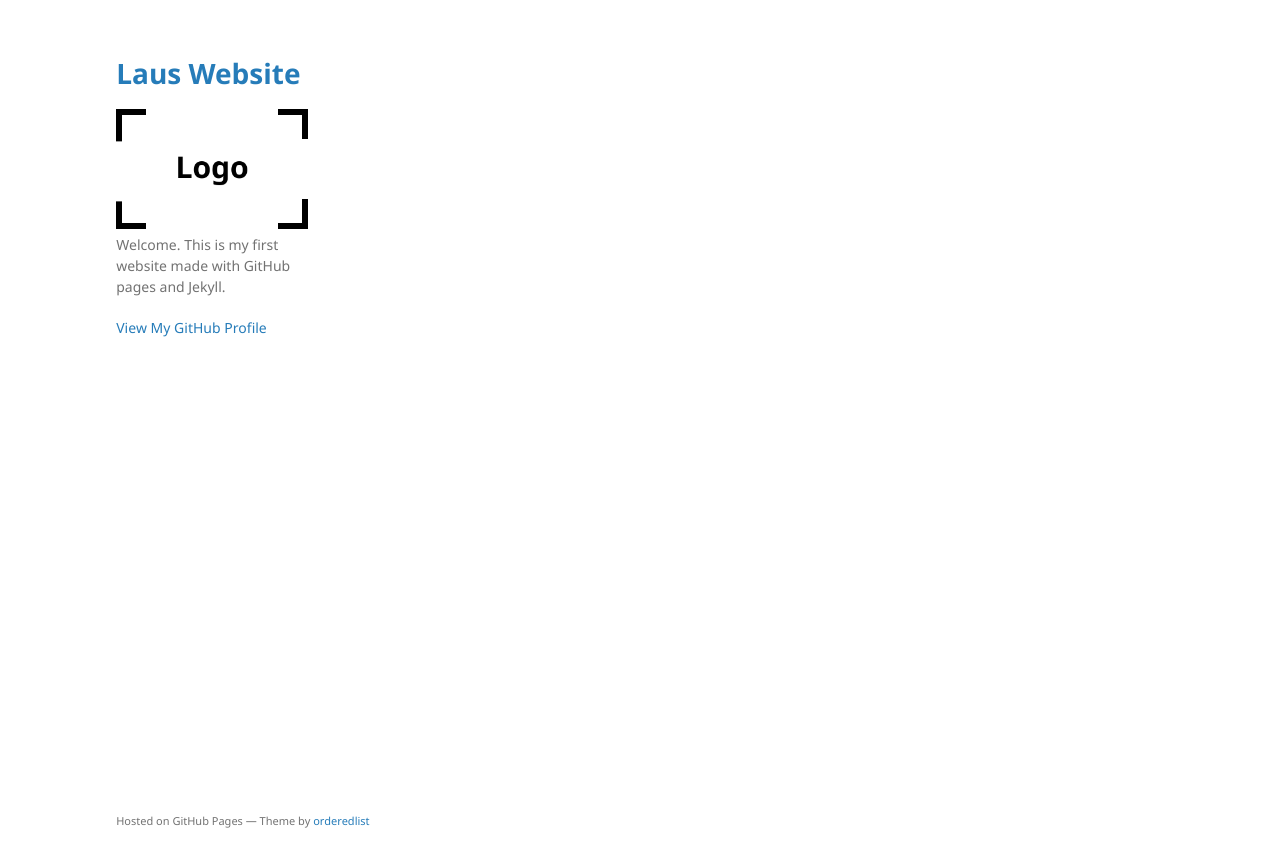
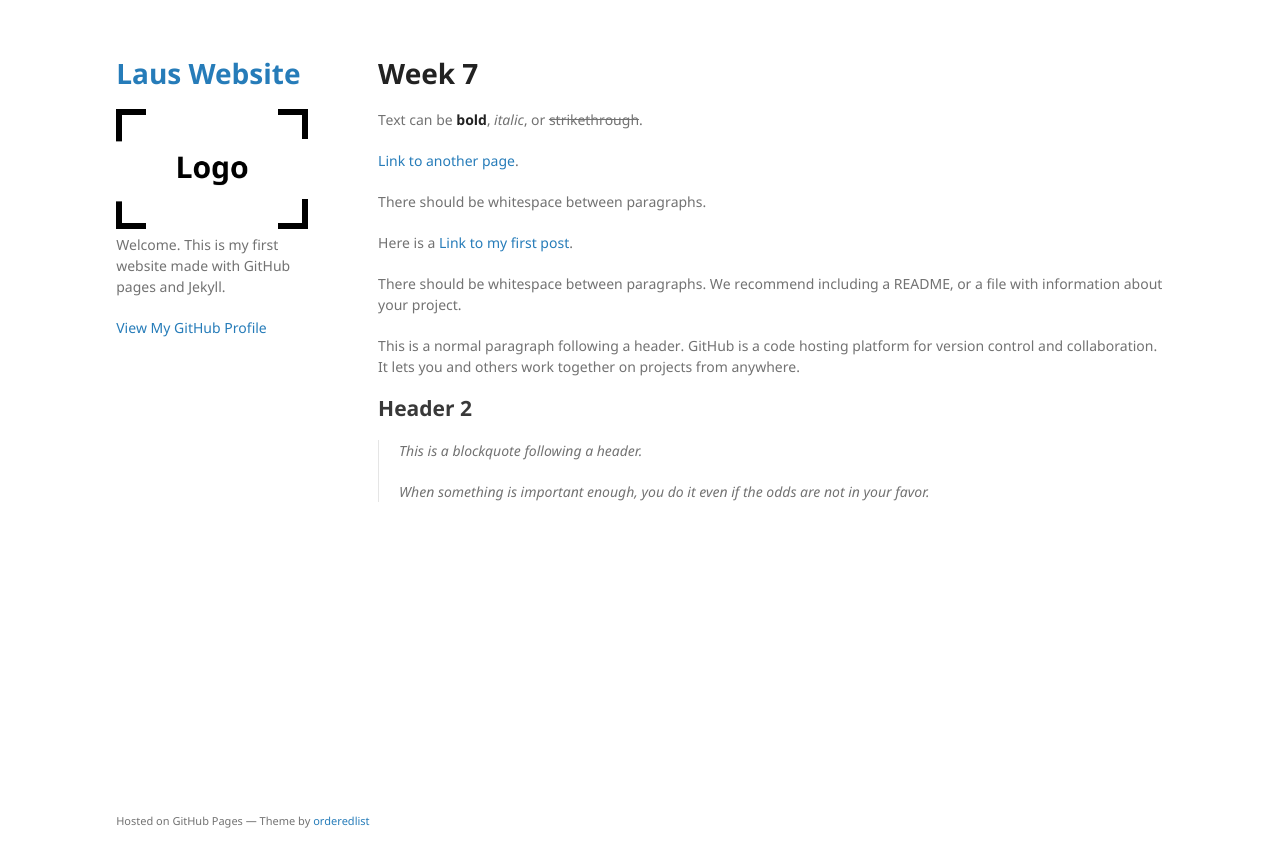
Before and after one commit to LauBengaard/LauBengaard.github.io, a Jekyll site: the page built from week7.md, in a window 1280 px wide. Shown: the top 867 px of the page. Built offline with Jekyll 4.4.1, drawn with Linux system fonts in a browser that asks for light colours; our own code applies the rules of GitHub Pages for plain Markdown files.

Commit message:
small changes in text for figures

```diff
--- a/week7.md
+++ b/week7.md
@@ -0,0 +1,19 @@
+# Week 7
+
+Text can be **bold**, _italic_, or ~~strikethrough~~.
+
+[Link to another page](./subpage1.md).
+
+There should be whitespace between paragraphs.
+
+Here is a [Link to my first post](./_posts/2024-03-12-myfirstpost.md).
+
+There should be whitespace between paragraphs. We recommend including a README, or a file with information about your project.
+
+This is a normal paragraph following a header. GitHub is a code hosting platform for version control and collaboration. It lets you and others work together on projects from anywhere.
+
+## Header 2
+
+> This is a blockquote following a header.
+>
+> When something is important enough, you do it even if the odds are not in your favor.
```
Also changed, not shown: new.md (+1 -1 lines).
